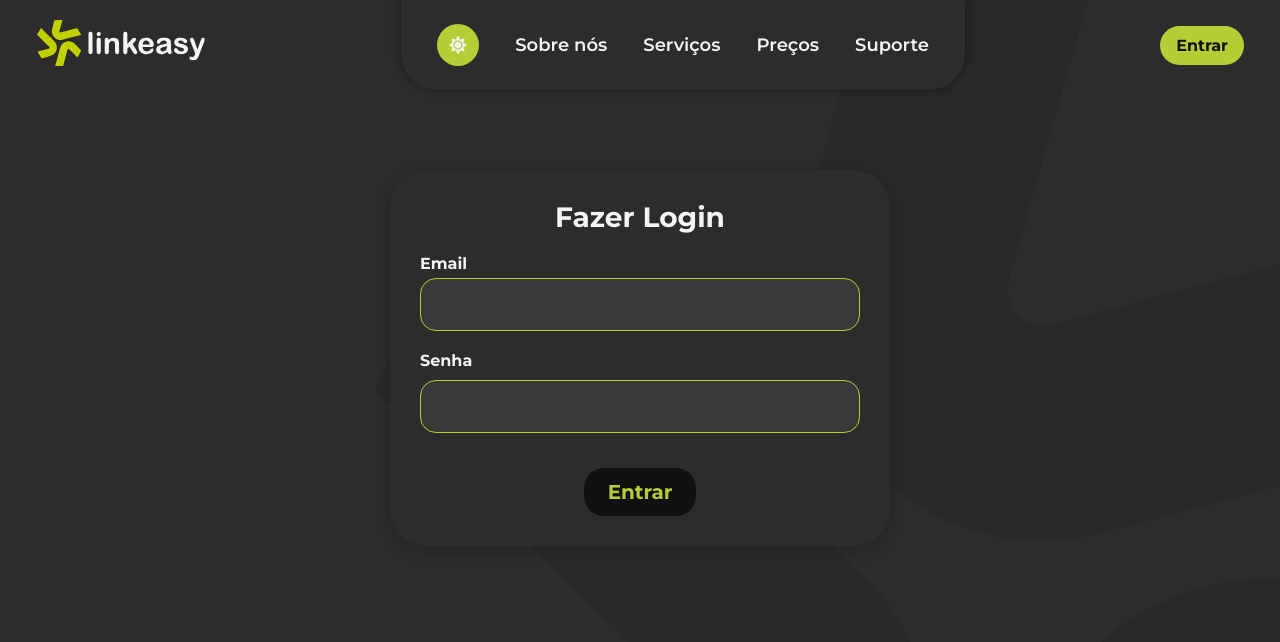
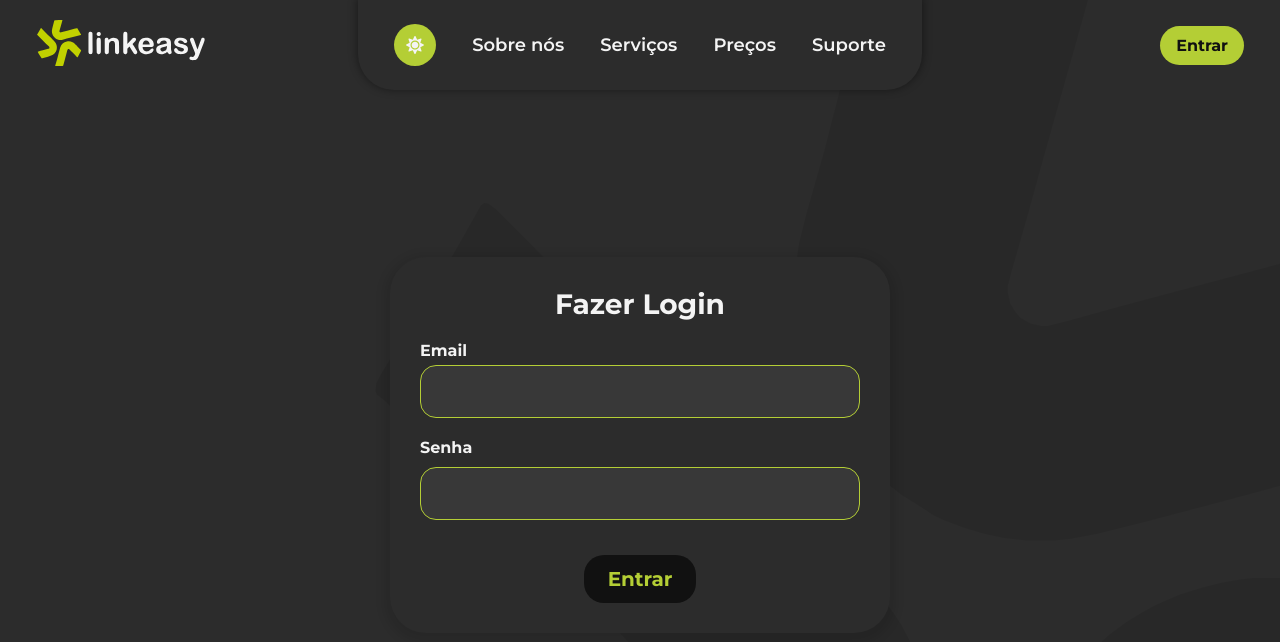
Before and after one commit to linkeasy-co/app, a React (Create React App) app: page /login in a window 1280 px wide. Shown: the top 642 px of the page. Built offline with nearby package versions, Linux system fonts and the light colour scheme; no server answers.

Commit message:
fix styles.

```diff
--- a/src/components/Header.js
+++ b/src/components/Header.js
@@ -39,7 +39,9 @@ const Header = ({ darkMode, toggleTheme, isAuthenticated }) => {
           {!isAuthenticated && (<li><a href="/">Suporte</a></li>)}
         </ul>
       </nav>
-      {!isAuthenticated && <ButtonDefault className='desktop-btn md' title='Entrar' onClick={() => navigate('/login')}/>}
+      <div className="fix">
+        {!isAuthenticated && <ButtonDefault className='desktop-btn md' title='Entrar' onClick={() => navigate('/login')}/>}
+      </div>
     </header>
   );
 };
--- a/src/pages/Login.js
+++ b/src/pages/Login.js
@@ -29,7 +29,8 @@ const Login = ({ login }) => {
   };
 
   return (
-    <div className="login-container">
+    <div className='container'>
+      <div className="login-container">
       <h2>Fazer Login</h2>
       <form onSubmit={handleSubmit}>
         <div className="input-group">
@@ -57,6 +58,7 @@ const Login = ({ login }) => {
         <ButtonSubmit title="Entrar" loading={loading} />
       </form>
     </div>
+    </div>
   );
 };
 
--- a/src/styles/App.scss
+++ b/src/styles/App.scss
@@ -70,6 +70,8 @@ a {
   min-height: 100vh;
   display: flex;
   flex-direction: column;
+  justify-content: center;
+  align-items: center;
   transition: background-color 0.3s, color 0.3s;
   background-color: var(--background);
   position: relative;
--- a/src/styles/BenefitCard.scss
+++ b/src/styles/BenefitCard.scss
@@ -2,7 +2,7 @@
 
 .card-container {
   width: 100%;
-  max-width: 450px;
+  max-width: 400px;
   height: 350px;
   border-radius: 18px;
   box-shadow: 8px 8px 8px -10px rgba(0,0,0,0.3);
@@ -39,10 +39,10 @@
     height: 40%;
     padding: 24px;
     background-color: var(--accent-color);
-    color: var(--text-gray);
 
     h3, p {
       text-align: inherit;
+      color: var(--text-gray);
     }
 
     h3 {
--- a/src/styles/BenefitsSection.scss
+++ b/src/styles/BenefitsSection.scss
@@ -10,6 +10,7 @@
 
   .benefits-container {
     width: 100%;
+    max-width: 1440px;
     display: flex;
     flex-wrap: wrap;
     gap: 36px;
@@ -29,6 +30,7 @@
         text-align: initial;
         font-size: 62px;
         margin-bottom: 42px;
+        color: var(--text-color);
 
         @include breakpoint(laptop) {
           font-size: 42px;
--- a/src/styles/Checkout.scss
+++ b/src/styles/Checkout.scss
@@ -1,13 +1,16 @@
 @import "./App.scss"; // Importa as variáveis globais e temas
 
 .container {
+  width: 100%;
+  height: 100%;
   display: flex;
-  width: 100%;
+  justify-content: center;
+  align-items: center;
+  padding: 20px;
 
   .checkout-container {
     width: 100%;
     max-width: 600px;
-    margin: 50px auto;
     padding: 40px;
     background-color: var(--background);
     border-radius: 36px;
@@ -29,6 +32,10 @@
       gap: 20px;
     }
   }
+
+  @include breakpoint(laptop) {
+    margin-top: 90px;
+  }
 }
 
 // Transição suave para os elementos
--- a/src/styles/Header.scss
+++ b/src/styles/Header.scss
@@ -162,6 +162,16 @@ $transition-duration: 0.3s;
     }
   }
 
+  .fix {
+    width: 170px;
+    display: flex;
+    justify-content: end;
+
+    @include breakpoint(laptop) {
+      display: none;
+    }
+  }
+
   @include breakpoint(laptop) {
     position: fixed;
     top: 0;
--- a/src/styles/HeroSection.scss
+++ b/src/styles/HeroSection.scss
@@ -66,6 +66,7 @@
 
       .new-price{
         font-weight: 700;
+        color: var(--text-color);
       }
 
       @include breakpoint(laptop) {
--- a/src/styles/Login.scss
+++ b/src/styles/Login.scss
@@ -1,9 +1,17 @@
 @import "./App.scss"; // Importa as variáveis globais e temas
+
+.container{
+  width: 100%;
+  height: calc(100vh - 90px);
+  display: flex;
+  justify-content: center;
+  align-items: center;
+  padding: 20px;
+
 
   .login-container {
     width: 100%;
     max-width: 500px;
-  margin: 80px auto;
     padding: 30px;
     background-color: var(--background);
     border-radius: 36px;
@@ -29,6 +37,7 @@
       text-align: left;
     }
   }
+}
 
 // Variáveis de tema
 :root {
```
Also changed, not shown: public/graphs-going-up.jpeg (added). Lines whose indentation alone changed are shown as unchanged.
